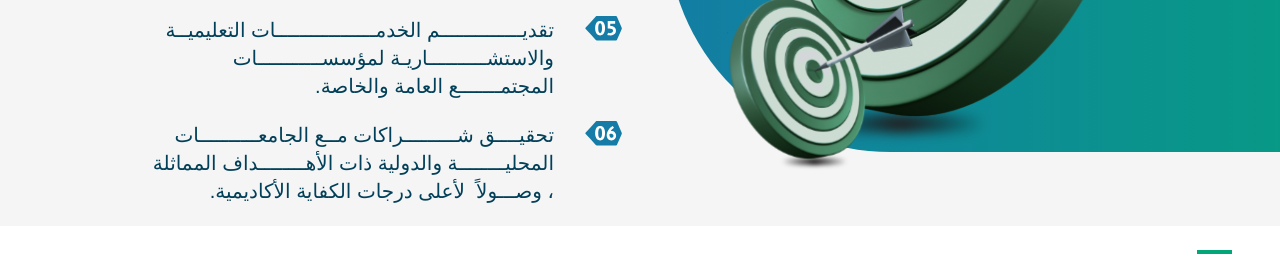
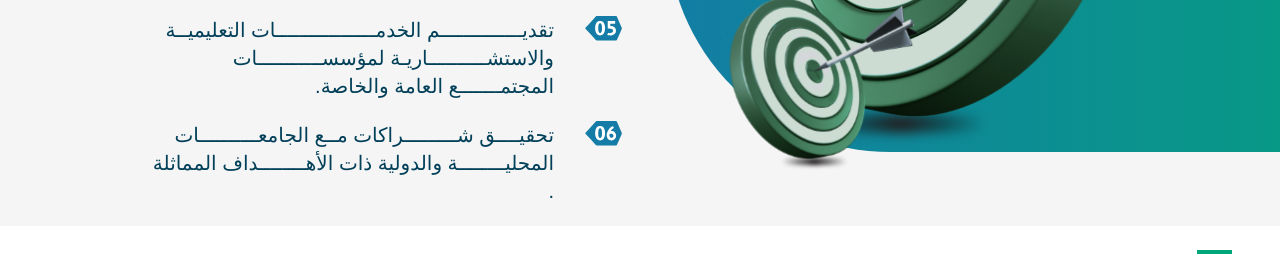
Before and after one commit to moayedalhagy/iuis, a Next.js app: page / in a window 1280 px wide. Shown: the part 2080-2336 px from the top of the page. Built offline with nearby package versions, Linux system fonts and the light colour scheme; a web font is replaced by a local one.

Commit message:
modifiy texts

```diff
--- a/app/texts.ts
+++ b/app/texts.ts
@@ -44,7 +44,7 @@ export const ListGoalsSection:Array<GoalItemType> = [
          icon_src:`${imageFolder}/5.svg`
     },
     {
-        text:`تحقيــــق شـــــــــراكات مــع الجامعــــــــــات المحليــــــــة والدولية ذات الأهــــــــداف المماثلة ، وصـــولاً  لأعلى درجات الكفاية الأكاديمية.`,
+        text:`تحقيــــق شـــــــــراكات مــع الجامعــــــــــات المحليــــــــة والدولية ذات الأهــــــــداف المماثلة .`,
          icon_src:`${imageFolder}/6.svg`
     },
 
```
